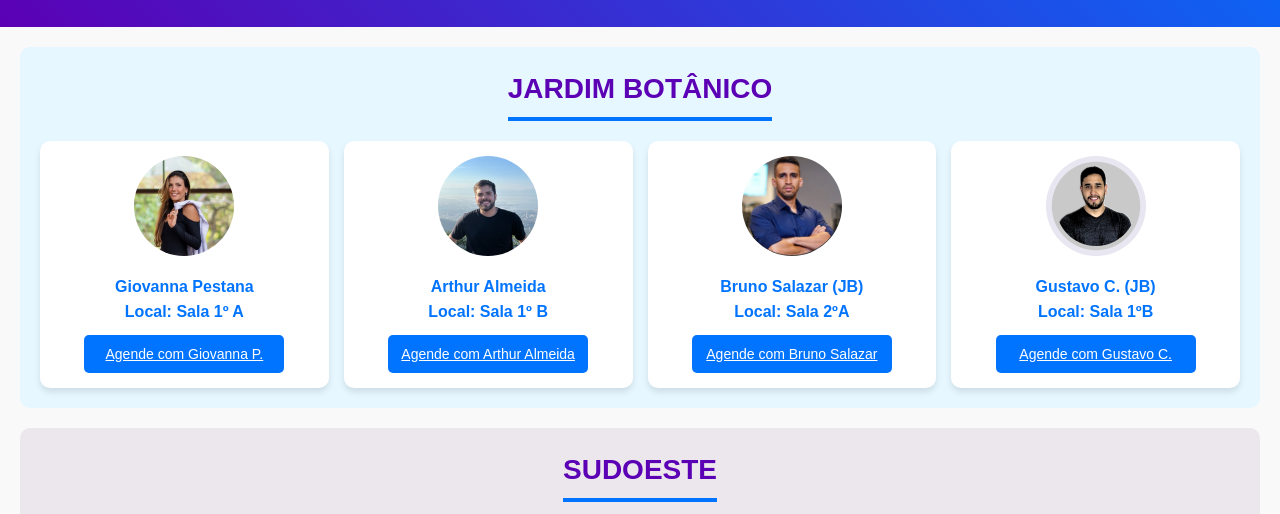
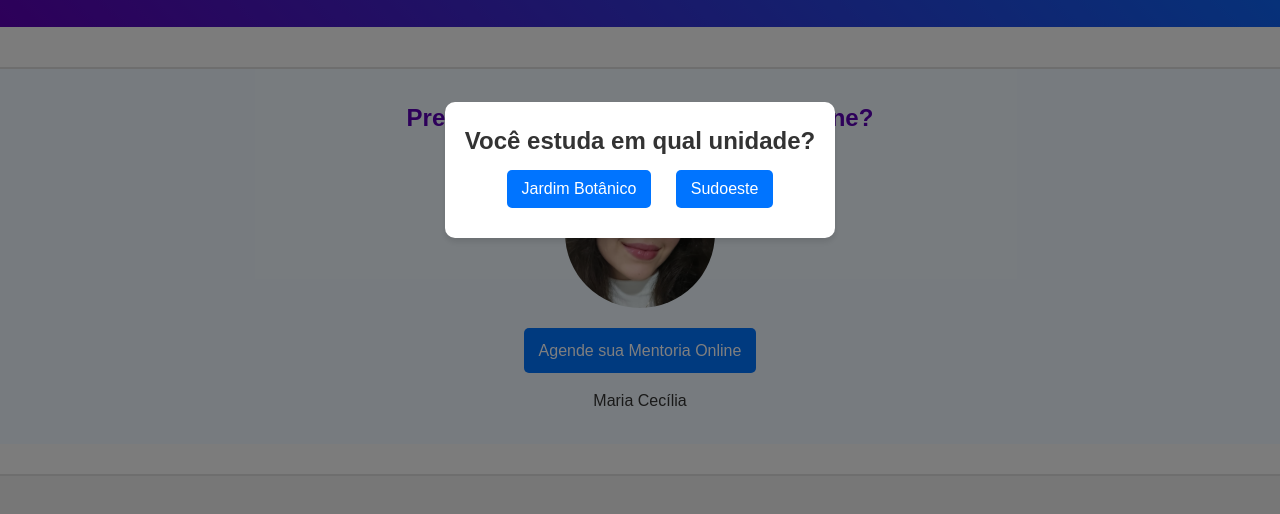
Before and after one commit to gustavocunha1993/mentoriacolegioinnova, a plain HTML site: page index.html in a window 1280 px wide. Shown: the part 230-744 px from the top of the page. Drawn offline with Linux system fonts and the light colour scheme.

Commit message:
Página sudoeste ou JB?

```diff
--- a/index.html
+++ b/index.html
@@ -5,6 +5,54 @@
     <meta name="viewport" content="width=device-width, initial-scale=1.0">
     <title>Mentores - In-nova</title>
     <link rel="stylesheet" href="styles.css">
+    <style>
+        /* Estilos para o modal */
+        .modal {
+            display: flex;
+            position: fixed;
+            top: 0;
+            left: 0;
+            width: 100%;
+            height: 100%;
+            background-color: rgba(0, 0, 0, 0.5);
+            justify-content: center;
+            align-items: center;
+            z-index: 1000;
+        }
+
+        .modal-content {
+            background-color: #fff;
+            padding: 20px;
+            border-radius: 10px;
+            text-align: center;
+            box-shadow: 0 4px 6px rgba(0, 0, 0, 0.1);
+        }
+
+        .modal-content button {
+            padding: 10px 15px;
+            margin: 10px;
+            border: none;
+            border-radius: 5px;
+            cursor: pointer;
+            font-size: 16px;
+            background-color: #0074ff;
+            color: white;
+        }
+
+        .modal-content button:hover {
+            background-color: #005bb5;
+        }
+
+        /* Esconde as seções inicialmente */
+        .unit {
+            display: none;
+        }
+
+        /* Mostra a seção selecionada */
+        .unit.active {
+            display: block;
+        }
+    </style>
 </head>
 <body>
     <header class="header">
@@ -13,6 +61,16 @@
             Lembramos que sua mentoria será no formato presencial na sala estipulada
         </h1>
     </header>
+
+    <!-- Modal de Escolha da Unidade -->
+    <div class="modal" id="unitModal">
+        <div class="modal-content">
+            <h2>Você estuda em qual unidade?</h2>
+            <button onclick="showUnit('jardim-botanico')">Jardim Botânico</button>
+            <button onclick="showUnit('sudoeste')">Sudoeste</button>
+        </div>
+    </div>
+
     <main class="main-content">
         <!-- Jardim Botânico -->
         <section class="unit" id="jardim-botanico">
@@ -36,7 +94,7 @@
                 <div class="mentor">
                     <img src="gustavocunha1.png" alt="Foto de Gustavo Cunha" class="profile-img">
                     <a href="https://calendly.com/gustavo-cunha93/mentoria-mentor-gustavo-cunha-sw-clone" class="mentor-name">Gustavo C. (JB)<br> Local: Sala 1ºB </a>
-                    <a href="https://calendly.com/gustavo-cunha93/mentoria-mentor-gustavo-cunha-sw-clone" class="schedule-btn">Agende com Gustavo C.</a>
+                    <a href="https://calendly.com/gustavo-cunha93/mentoria-mentor-gustavo-cunha-sw-clone" class="schedule-btn">Agende com Gustavo Cunha</a>
                 </div>
             </div>
         </section>
@@ -57,8 +115,8 @@
                 </div>
                 <div class="mentor">
                     <img src="brunosalazar.jpg" alt="Foto de Bruno Salazar" class="profile-img">
-                    <a href="https://calendly.com/bruno-salazar-innovasw/15min" class="mentor-name">Bruno Salazar (Sudoeste)<br> Local: Sala de Espera (EM)</a>
-                    <a href="https://calendly.com/bruno-salazar-innovasw/15min" class="schedule-btn">Agende com Bruno Salazar</a>
+                    <a href="https://calendly.com/bruno-salazar-innovasw/30min" class="mentor-name">Bruno Salazar (Sudoeste)<br> Local: Sala de Espera (EM)</a>
+                    <a href="https://calendly.com/bruno-salazar-innovasw/30min" class="schedule-btn">Agende com Bruno Salazar</a>
                 </div>
                 <div class="mentor">
                     <img src="gustavocunha1.png" alt="Foto de Gustavo Cunha" class="profile-img">
@@ -86,9 +144,23 @@
             <img src="gustavocunha1.png" alt="Foto de Gustavo Cunha" class="contact-img">
             <p>Gustavo Cunha<br>
                 Contato para resolução de problemas:<br>
-                <a href="https://wa.me/5561974038706">61 97403-8706 (WhatsApp)</a>
+                <a href="https://wa.me/5561996628120" >61 99662-8120 (WhatsApp)</a>
             </p>
         </div>
     </section>
+
+    <script>
+        function showUnit(unitId) {
+            // Esconde o modal
+            document.getElementById('unitModal').style.display = 'none';
+
+            // Esconde todas as seções de unidade
+            const units = document.querySelectorAll('.unit');
+            units.forEach(unit => unit.classList.remove('active'));
+
+            // Mostra a seção selecionada
+            document.getElementById(unitId).classList.add('active');
+        }
+    </script>
 </body>
 </html>
```
Also changed, not shown: script.js (+11 -3 lines).
